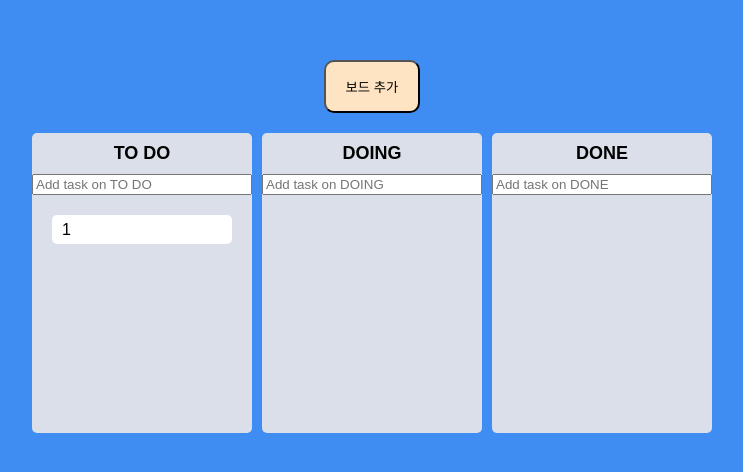
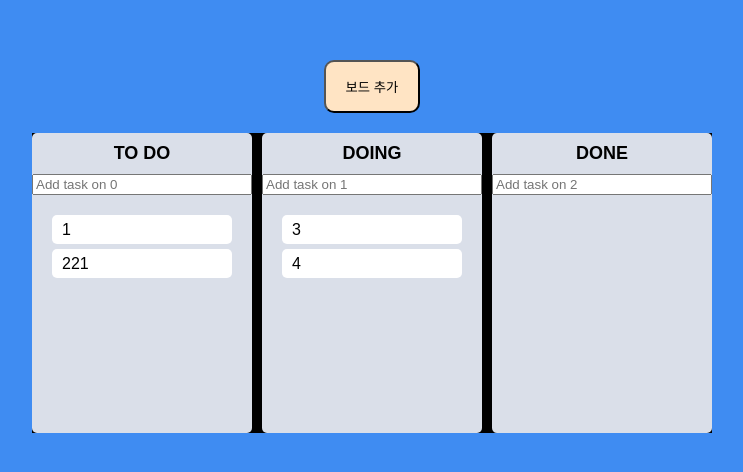
Before and after one commit to bigwave-cho/trello-todo, a React (Create React App) app: page / in a window 1280 px wide. Shown: the part 154-626 px from the top of the page, without its empty margins (268-1011 px from the left). Built offline with nearby package versions, Linux system fonts and the light colour scheme.

Commit message:
보드 dnd 기능 추가

```diff
--- a/src/App.tsx
+++ b/src/App.tsx
@@ -1,6 +1,11 @@
 import { useEffect, useState } from 'react';
-import { DragDropContext, Droppable, DropResult } from 'react-beautiful-dnd';
-import { FieldValues, SubmitHandler, useForm } from 'react-hook-form';
+import {
+  DragDropContext,
+  Draggable,
+  Droppable,
+  DropResult,
+} from 'react-beautiful-dnd';
+import { useForm } from 'react-hook-form';
 import { useRecoilState } from 'recoil';
 import styled from 'styled-components';
 import { toDoState } from './atoms';
@@ -15,7 +20,6 @@ const Wrapper = styled.div`
   justify-content: center;
   align-items: center;
   margin: 0 auto;
-  /* background-color: black; */
 `;
 
 const CreateBoard = styled.button`
@@ -49,47 +53,85 @@ const Boards = styled.div`
   align-items: flex-start;
   width: 100%;
   gap: 10px;
+  background-color: black;
 `;
 
 function App() {
-  const [toDos, setToDos] = useRecoilState(toDoState);
+  const [boards, setBoards] = useRecoilState(toDoState);
 
   const onDragEnd = (info: DropResult) => {
     const { destination, source } = info;
     if (!destination) return;
-    // if (destination?.droppableId === source.droppableId) {
-    //   setToDos((allBoards) => {
-    //     const boardCopy = [...allBoards[source.droppableId]];
-    //     const taskObj = boardCopy[source.index];
-    //     boardCopy.splice(source.index, 1);
-    //     boardCopy.splice(destination?.index, 0, taskObj);
-    //     return {
-    //       ...allBoards,
-    //       [source.droppableId]: boardCopy,
-    //     };
-    //   });
-    // }
-    // if (destination?.droppableId !== source.droppableId) {
-    //   setToDos((allBoards) => {
-    //     const sourceBoard = [...allBoards[source.droppableId]];
-    //     const taskObj = sourceBoard[source.index];
-    //     const destinationBoard = [...allBoards[destination?.droppableId]];
-    //     sourceBoard.splice(source.index, 1);
-    //     destinationBoard.splice(destination!.index, 0, taskObj);
-    //     return {
-    //       ...allBoards,
-    //       [source.droppableId]: sourceBoard,
-    //       [destination?.droppableId]: destinationBoard,
-    //     };
-    //   });
+
+    if (source.droppableId === 'boards') {
+      if (destination.index === source.index) return;
+      if (destination.index !== source.index) {
+        setBoards((prev) => {
+          const boardsCopy = [...prev];
+          const taskBoard = boardsCopy[+source.index];
+          boardsCopy.splice(+source.index, 1);
+          boardsCopy.splice(+destination.index, 0, taskBoard);
+          console.log(boardsCopy);
+          return boardsCopy;
+        });
+      }
+    }
+    if (destination?.droppableId === source.droppableId) {
+      setBoards((allBoards) => {
+        const boardsCopy = [...allBoards];
+        const boardIndex = boardsCopy.findIndex(
+          (board) => board.id + '' === source.droppableId.split('-')[1]
+        );
+        const boardCopy = { ...boardsCopy[boardIndex] };
+        const listCopy = [...boardCopy.toDos];
+        const targetToDo = boardCopy.toDos[source.index];
+
+        listCopy.splice(source.index, 1);
+        listCopy.splice(destination.index, 0, targetToDo);
+
+        boardCopy.toDos = listCopy;
+        boardsCopy.splice(boardIndex, 1, boardCopy);
+
+        return boardsCopy;
+      });
+    }
+    if (destination?.droppableId !== source.droppableId) {
+      setBoards((allBoards) => {
+        const allBoardsCopy = [...allBoards];
+        const sourceBoardIndex = allBoardsCopy.findIndex(
+          (board) => board.id + '' === source.droppableId.split('-')[1]
+        );
+        const destiBoardIndex = allBoardsCopy.findIndex(
+          (board) => board.id + '' === destination.droppableId.split('-')[1]
+        );
+
+        const sourceBoardCopy = { ...allBoardsCopy[sourceBoardIndex] };
+        const destinationBoardCopy = { ...allBoardsCopy[destiBoardIndex] };
+
+        const sourceToDosCopy = [...sourceBoardCopy.toDos];
+        const destinationToDosCopy = [...destinationBoardCopy.toDos];
+
+        const targetToDo = sourceBoardCopy.toDos[source.index];
+
+        sourceToDosCopy.splice(source.index, 1);
+        destinationToDosCopy.splice(destination.index, 0, targetToDo);
+
+        sourceBoardCopy.toDos = sourceToDosCopy;
+        destinationBoardCopy.toDos = destinationToDosCopy;
+
+        allBoardsCopy.splice(sourceBoardIndex, 1, sourceBoardCopy);
+        allBoardsCopy.splice(destiBoardIndex, 1, destinationBoardCopy);
+
+        return allBoardsCopy;
+      });
+    }
   };
 
   useEffect(() => {
-    // localStorage.setItem('toDos', JSON.stringify(toDos));
-  }, []);
+    localStorage.setItem('toDos', JSON.stringify(boards));
+  }, [boards]);
   const [isBoardOpen, setIsBoardOpen] = useState(false);
   const { register, handleSubmit, setValue } = useForm<IBoardForm>();
-  const [board, setBoard] = useRecoilState(toDoState);
   const onClick = () => {
     setIsBoardOpen((prev) => !prev);
   };
@@ -100,10 +142,9 @@ function App() {
 
   const onValid = ({ board }: IBoardForm) => {
     const newBoard = { title: board, id: Date.now(), toDos: [] };
-    setBoard((prev) => [...prev, newBoard]);
+    setBoards((prev) => [...prev, newBoard]);
     setValue('board', '');
   };
-  console.log(board);
   return (
     <DragDropContext onDragEnd={onDragEnd}>
       <Wrapper>
@@ -123,18 +164,28 @@ function App() {
             </CreateBoard>
           )}
         </div>
-        <Droppable droppableId={`boards`}>
+        <Droppable droppableId={`boards`} direction="horizontal" type="BOARDS">
           {(provided) => (
             <Boards ref={provided.innerRef} {...provided.droppableProps}>
-              {toDos.map((toDo) => {
+              {boards.map((board, index) => {
                 return (
-                  <Board
-                    boardId={toDo.title}
-                    key={toDo.title}
-                    toDos={toDo.toDos}
-                  />
+                  <Draggable
+                    draggableId={`board-${board.id}`}
+                    key={board.id}
+                    index={index}
+                  >
+                    {(provided) => (
+                      <Board
+                        parentMagic={provided}
+                        boardTitle={board.title}
+                        boardId={board.id + ''}
+                        toDos={board.toDos}
+                      />
+                    )}
+                  </Draggable>
                 );
               })}
+              {provided.placeholder}
             </Boards>
           )}
         </Droppable>
--- a/src/Components/Board.tsx
+++ b/src/Components/Board.tsx
@@ -1,4 +1,5 @@
-import { Droppable } from 'react-beautiful-dnd';
+import React from 'react';
+import { Draggable, DraggableProvided, Droppable } from 'react-beautiful-dnd';
 import { useForm } from 'react-hook-form';
 import { useSetRecoilState } from 'recoil';
 import styled from 'styled-components';
@@ -51,16 +52,17 @@ const Form = styled.form`
 interface IBoardProps {
   toDos: IToDo[];
   boardId: string;
+  boardTitle: string;
+  parentMagic: DraggableProvided;
 }
 
 interface IForm {
   toDo: string;
 }
 
-function Board({ toDos, boardId }: IBoardProps) {
+function Board({ toDos, boardId, boardTitle, parentMagic }: IBoardProps) {
   const { register, handleSubmit, setValue } = useForm<IForm>();
   const setToDos = useSetRecoilState(toDoState);
-
   const onValid = ({ toDo }: IForm) => {
     const newToDo = {
       id: Date.now(),
@@ -74,9 +76,10 @@ function Board({ toDos, boardId }: IBoardProps) {
     // });
     setValue('toDo', '');
   };
+  console.log(boardId);
   return (
-    <Wrapper>
-      <Title>{boardId}</Title>
+    <Wrapper ref={parentMagic.innerRef} {...parentMagic.draggableProps}>
+      <Title {...parentMagic.dragHandleProps}>{boardTitle}</Title>
       <Form onSubmit={handleSubmit(onValid)}>
         <input
           {...register('toDo', { required: true })}
@@ -84,7 +87,7 @@ function Board({ toDos, boardId }: IBoardProps) {
           placeholder={`Add task on ${boardId}`}
         />
       </Form>
-      <Droppable droppableId={boardId}>
+      <Droppable droppableId={`todos-${boardId}`}>
         {(magic, snapshot) => {
           return (
             <Area
@@ -109,4 +112,4 @@ function Board({ toDos, boardId }: IBoardProps) {
     </Wrapper>
   );
 }
-export default Board;
+export default React.memo(Board);
--- a/src/Components/DragabbleCard.tsx
+++ b/src/Components/DragabbleCard.tsx
@@ -22,8 +22,9 @@ interface IDraggableCardProps {
 }
 
 function DraggableCard({ toDoId, index, toDoText }: IDraggableCardProps) {
+  console.log('s', toDoId);
   return (
-    <Draggable draggableId={toDoId + ''} index={index}>
+    <Draggable draggableId={`todo-${toDoId}`} index={index}>
       {(magic, snapshot) => (
         <Card
           isDragging={snapshot.isDragging}
--- a/src/atoms.ts
+++ b/src/atoms.ts
@@ -14,8 +14,22 @@ export interface IBoard {
 export const toDoState = atom<IBoard[]>({
   key: 'toDo',
   default: JSON.parse(localStorage.getItem('toDos')!) ?? [
-    { title: 'TO DO', id: 0, toDos: [{ id: 0, text: 1 }] },
-    { title: 'DOING', id: 1, toDos: [] },
+    {
+      title: 'TO DO',
+      id: 0,
+      toDos: [
+        { id: 0, text: 1 },
+        { id: 1, text: 221 },
+      ],
+    },
+    {
+      title: 'DOING',
+      id: 1,
+      toDos: [
+        { id: 3, text: 3 },
+        { id: 4, text: 4 },
+      ],
+    },
     { title: 'DONE', id: 2, toDos: [] },
   ],
 });
```
